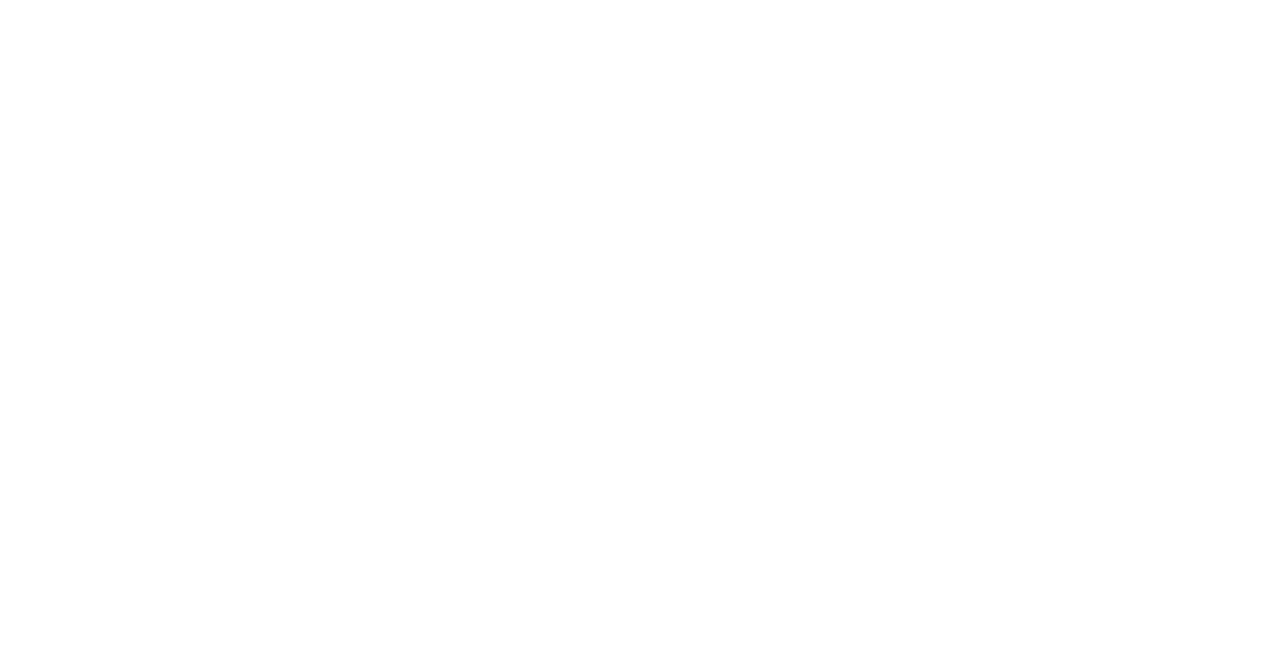
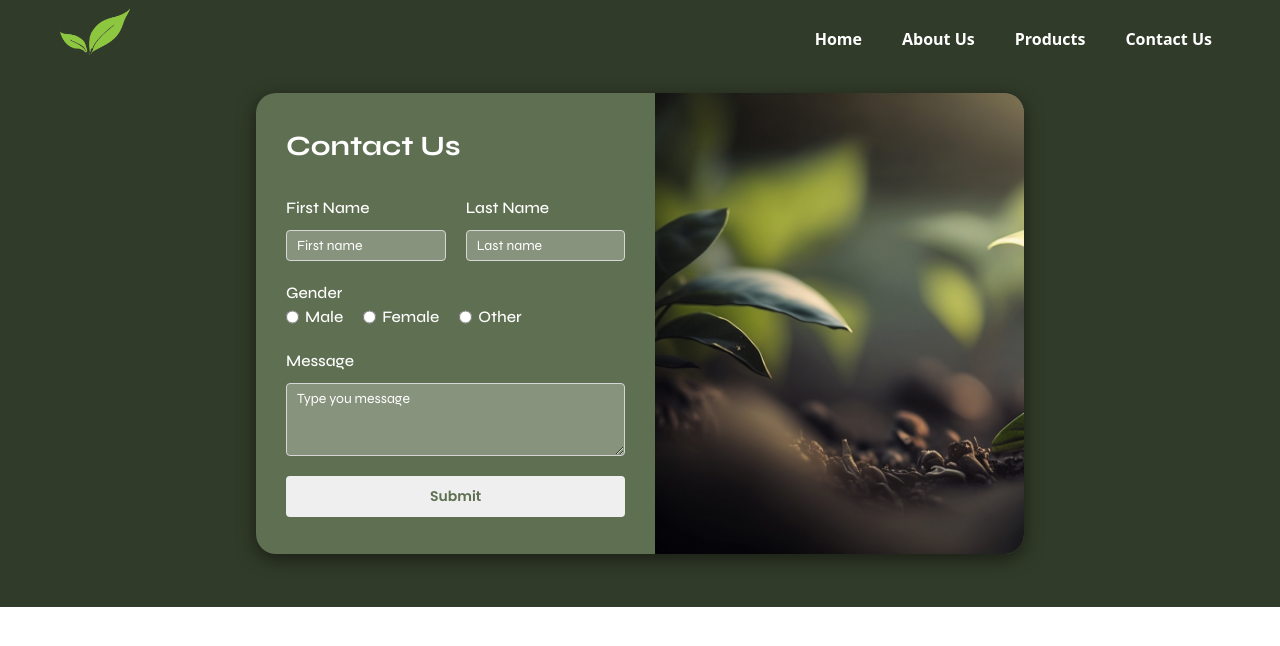
Before and after one commit to Anshita760/Shopnow, a React (Create React App) app: page /ContactUs in a window 1280 px wide. Before the commit this address had no page. Shown: the top 646 px of the page. Built offline with nearby package versions, Linux system fonts and the light colour scheme; a web font is replaced by a local one.

Commit message:
Contact page added

```diff
--- a/src/App.js
+++ b/src/App.js
@@ -3,13 +3,16 @@
 import { Routes, Route } from 'react-router';
 import Home from './Pages/Home';
 import Product from './Pages/Product';
+import ContactUs from './Pages/ContactUs';
 
 function App() {
   return (
     <div className="App">
       <Routes>
         <Route path='/' element={<Home/>}></Route>
+        <Route path='/Home' element={<Home/>}></Route>
         <Route path='/Product' element={<Product/>}></Route>
+        <Route path='/ContactUs' element={<ContactUs/>}></Route>
       </Routes>
     </div>
   );
--- /dev/null
+++ b/src/Component CSS/contactForm.css
@@ -0,0 +1,89 @@
+*{
+    margin: 0;
+    padding: 0;
+    box-sizing: border-box;
+}
+.contact-form-container{
+    font-family: "Syne", sans-serif;
+    padding: 20px;
+}
+.contact-form-container h3{
+    font-weight: 700;
+    color: #fff;
+    margin-bottom: 2rem;
+}
+.contact-form{
+    display: flex;
+    flex-direction: column;
+    gap: 20px;
+    color: #fff;
+}
+.contact-form label{
+    font-weight: 500;
+}
+.fname-lname{
+    display: flex;
+    gap: 20px;
+}
+.fname-lname .contact-label-input{
+    display: flex;
+    flex-direction: column;
+    gap: 10px;
+}
+.fname-lname .contact-label-input input{
+    width: 100%;
+    padding: 4px 10px;
+    font-size: 14px;
+    border-radius: 4px;
+    border: 1px solid #d6d6d6;
+    outline: none;
+    color: #fff;
+    background-color: #ffffff3f;
+}
+.fname-lname .contact-label-input input::placeholder{
+    color: #fff;
+}
+.gender{
+    display: flex;
+    flex-direction: column;
+}
+.gender-choice{
+    display: flex;
+    gap: 20px;
+}
+.gender .contact-label-input{
+    display: flex;
+    gap: 6px;
+}
+.label-text{
+    display: flex;
+    flex-direction: column;
+    gap: 10px;
+}
+.label-text textarea{
+    padding: 4px 10px;
+    font-size: 14px;
+    color: #fff;
+    border: 1px solid #d6d6d6;
+    outline: none;
+    border-radius: 4px;
+    background-color: #ffffff3f;
+}
+.label-text textarea::placeholder{
+    color: #fff;
+}
+.contact-btn{
+    border: none;
+    outline: none;
+    border-radius: 4px;
+    padding: 10px;
+    font-family: 'poppins', 'sans serif';
+    font-size: 14px;
+    font-weight: 600;
+    color: var(--primary-bg-color);
+    transition: .3s ease;
+}
+.contact-btn:hover{
+    background-color: var(--section-bg-color);
+    color: #fff;
+}
--- /dev/null
+++ b/src/Components/ContactForm.jsx
@@ -0,0 +1,48 @@
+import React from 'react'
+import "../Component CSS/contactForm.css"
+
+const ContactForm = () => {
+  return (
+    <>
+        <div className="contact-form-container">
+            <h3>Contact Us</h3>
+            <form className="contact-form">
+                <div className="fname-lname">
+                    <div className="contact-label-input">
+                        <label htmlFor="">First Name</label>
+                        <input type="text" placeholder='First name'/>
+                    </div>
+                    <div className="contact-label-input">
+                        <label htmlFor="">Last Name</label>
+                        <input type="text" placeholder='Last name'/>
+                    </div>
+                </div>
+                <div className="gender">
+                    <label htmlFor="">Gender</label>
+                    <div className="gender-choice">
+                        <div className="contact-label-input">
+                            <input type="radio" name='gender' id='male'/>
+                            <label htmlFor="male">Male</label>
+                        </div>
+                        <div className="contact-label-input">
+                            <input type="radio" name='gender' id='female'/>
+                            <label htmlFor="female">Female</label>
+                        </div>
+                        <div className="contact-label-input">
+                            <input type="radio" name='gender' id='other'/>
+                            <label htmlFor="other">Other</label>
+                        </div>
+                    </div>
+                </div>
+                <div className="label-text">
+                    <label htmlFor="">Message</label>
+                    <textarea placeholder='Type you message' rows={3}/>
+                </div>
+                <button type='submit' className='contact-btn'>Submit</button>
+            </form>
+        </div>
+    </>
+  )
+}
+
+export default ContactForm
--- a/src/Components/NavBar.jsx
+++ b/src/Components/NavBar.jsx
@@ -12,10 +12,10 @@
                     <img src="assets/tree-logo.png" alt="" />
                 </NavLink>
                 <ul className="nav-links">
-                    <li><NavLink className='nav-link'>Home</NavLink></li>
+                    <li><NavLink to="/Home" className='nav-link'>Home</NavLink></li>
                     <li><NavLink className='nav-link'>About Us</NavLink></li>
                     <li><NavLink to="/Product" className='nav-link'>Products</NavLink></li>
-                    <li><NavLink className='nav-link'>Contact Us</NavLink></li>
+                    <li><NavLink to="/ContactUs" className='nav-link'>Contact Us</NavLink></li>
                 </ul>
             </div>
         </nav>
--- a/src/Components/Products.jsx
+++ b/src/Components/Products.jsx
@@ -69,7 +69,7 @@
                             })}
                         </div>
                     </div>
-                    <NavLink className='see-product-btn'>
+                    <NavLink to='/Product' className='see-product-btn'>
                         <button>See All Products</button>
                     </NavLink>
                 </div>
--- /dev/null
+++ b/src/Pages CSS/contactUs.css
@@ -0,0 +1,46 @@
+*{
+    margin: 0;
+    padding: 0;
+    box-sizing: border-box;
+}
+.contact-us-page{
+    width: 100%;
+    height: 607px;
+    background-color: var(--section-bg-color);
+}
+.contact-us-page .nav-comp{
+    padding-right: 3rem;
+}
+.contact-us-page .nav-comp .nav-link{
+    color: #fff;
+}
+.contact-us-page .nav-comp .nav-link:hover::after{
+    background-color: #fff;
+}
+.contact-form-section{
+    width: 100%;
+    height: 80%;
+    display: flex;
+    align-items: center;
+    justify-content: center;
+}
+.contact-form-comp{
+    width: 60%;
+    display: flex;
+    align-items: center;
+    border-radius: 20px;
+    overflow: hidden;
+    background-color: var(--primary-bg-color);
+    box-shadow: rgba(0, 0, 0, 0.5) 0px 5px 18px;
+}
+.form-comp{
+    width: 52%;
+    padding: 10px;
+}
+.contact-form-side-img{
+    width: 48%;
+    overflow: hidden;
+}
+.contact-form-side-img img{
+    width: 800px;
+}
--- a/src/Pages CSS/product.css
+++ b/src/Pages CSS/product.css
@@ -137,16 +137,18 @@
 .product-img-detail h1{
     color: #556e53;
 }
+.product-img-detail h6{
+    margin-top: 30px;
+}
 .divider{
-    display: none;
+    /* display: none; */
     width: 100%;
     height: 1px;
-    background-color: #afafaf;
+    background-color: #d4d4d4;
 }
 .product-img-detail p{
     font-size: 14px;
     line-height: 22px;
-    margin-top: 30px;
     padding-right: 10%;
 }
 .buy-cart-btn{
@@ -157,7 +159,11 @@
 }
 .buy-cart-btn button{
     padding: 10px;
-    border-radius: 10px;
+    border-radius: 5px;
+    transition: .2s ease;
+}
+.buy-cart-btn button:hover{
+    box-shadow: rgba(99, 99, 99, 0.5) 0px 2px 8px;
 }
 .buy-btn{
     width: 40%;
@@ -182,5 +188,5 @@
     transition: .3s ease;
 }
 .cart-btn:hover .cart-btn-chevron{
-    transform: translateX(50%);
+    transform: translateX(50%) scale(1.2);
 }
--- /dev/null
+++ b/src/Pages/ContactUs.jsx
@@ -0,0 +1,28 @@
+import React from 'react'
+import "../Pages CSS/contactUs.css"
+import ContactForm from '../Components/ContactForm'
+import NavBar from '../Components/NavBar'
+
+const ContactUs = () => {
+    return (
+        <>
+            <div className="contact-us-page">
+                <div className="nav-comp">
+                    <NavBar />
+                </div>
+                <div className="contact-form-section">
+                    <div className="contact-form-comp">
+                        <div className="form-comp">
+                            <ContactForm />
+                        </div>
+                        <div className="contact-form-side-img">
+                            <img src="assets/hero-img.jpg" alt="" />
+                        </div>
+                    </div>
+                </div>
+            </div>
+        </>
+    )
+}
+
+export default ContactUs
--- a/src/Products.js
+++ b/src/Products.js
@@ -150,7 +150,7 @@
         price: '₹785.00',
         url: 'assets/still-life-with-indoor-plants (2).jpg',
         alt: 'still-life-with-indoor-plants (2)',
-        desc: "Sansevieria (Snake Plant) is an amazing plant. Its sword-like leaves have striking sculptural beauty and the care is very simple. I have snake plants in nearly every room of my home and they bring lots of visual interest to the environment! Sansevieria removes harmful chemicals from the environment and releases oxygen, resulting in it having air purifying qualities. The plant will grow better in bright light (indirect light near a window in your home), but it can handle a darker corner in your home with less light exposure as well. <br> Dwarf Umbrella Tree Enhance your indoor space with the elegant Schefflera Arboricola, also known as the Dwarf Umbrella Tree. This variety is perfectly suited for indoor environments, featuring smaller, compact leaves compared to its larger relatives. When housed in a smaller pot, it conveniently remains under 2 feet in height, making it an ideal choice for limited spaces <br> Philodendron are versatile and popular indoor plants known for their lush foliage and ease of care. They come in various shapes, sizes, and colors, ranging from deep green to variegated patterns.",
+        desc: "Sansevieria (Snake Plant) is an amazing plant. Its sword-like leaves have striking sculptural beauty and the care is very simple. I have snake plants in nearly every room of my home and they bring lots of visual interest to the environment! Sansevieria removes harmful chemicals from the environment and releases oxygen, resulting in it having air purifying qualities. The plant will grow better in bright light (indirect light near a window in your home), but it can handle a darker corner in your home with less light exposure as well. | Dwarf Umbrella Tree Enhance your indoor space with the elegant Schefflera Arboricola, also known as the Dwarf Umbrella Tree. This variety is perfectly suited for indoor environments, featuring smaller, compact leaves compared to its larger relatives. When housed in a smaller pot, it conveniently remains under 2 feet in height, making it an ideal choice for limited spaces | Philodendron are versatile and popular indoor plants known for their lush foliage and ease of care. They come in various shapes, sizes, and colors, ranging from deep green to variegated patterns.",
     },
     {
         id: 20,
```
Also changed, not shown: src/Pages/Product.jsx (+7 -5 lines).
